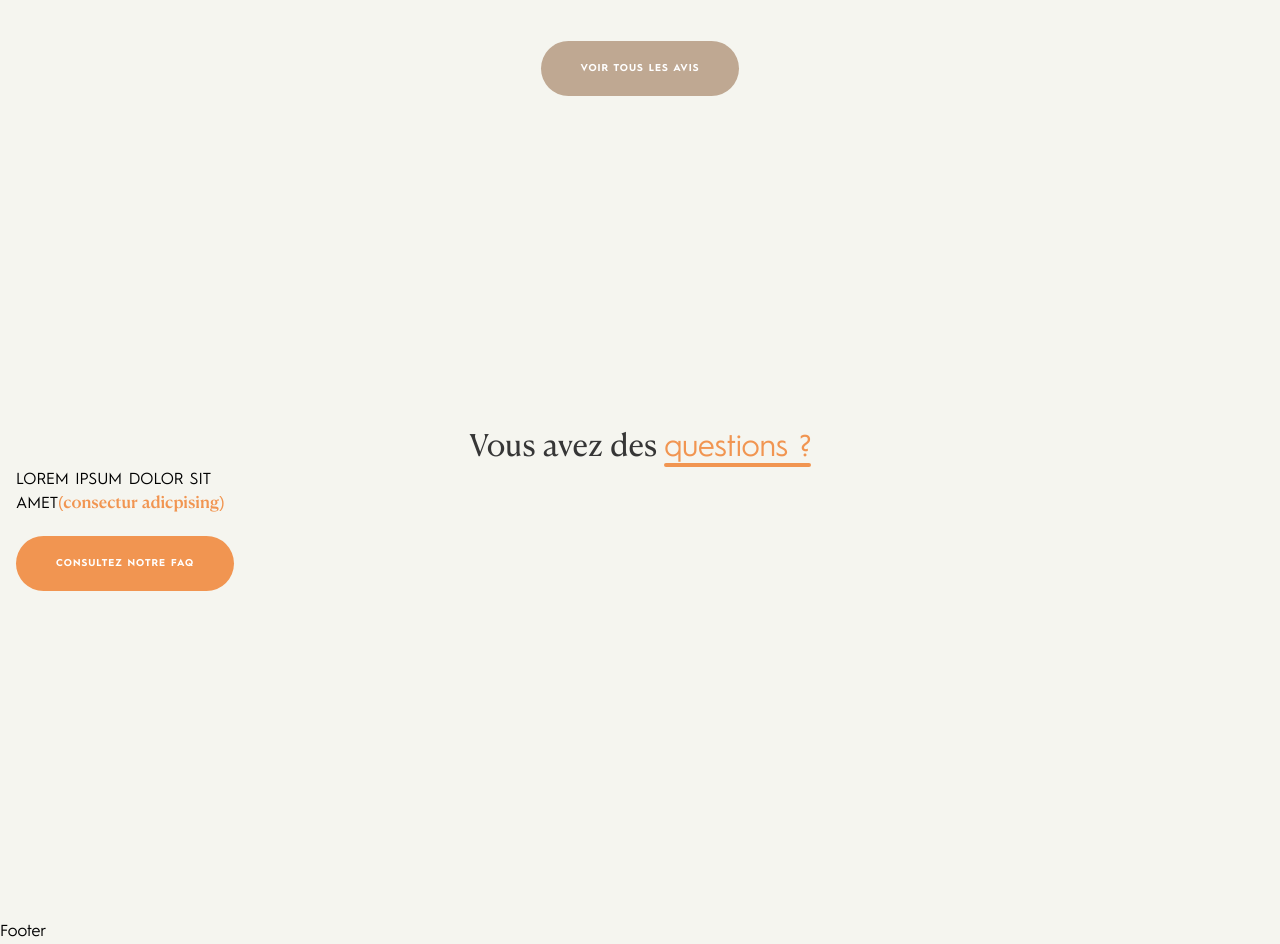
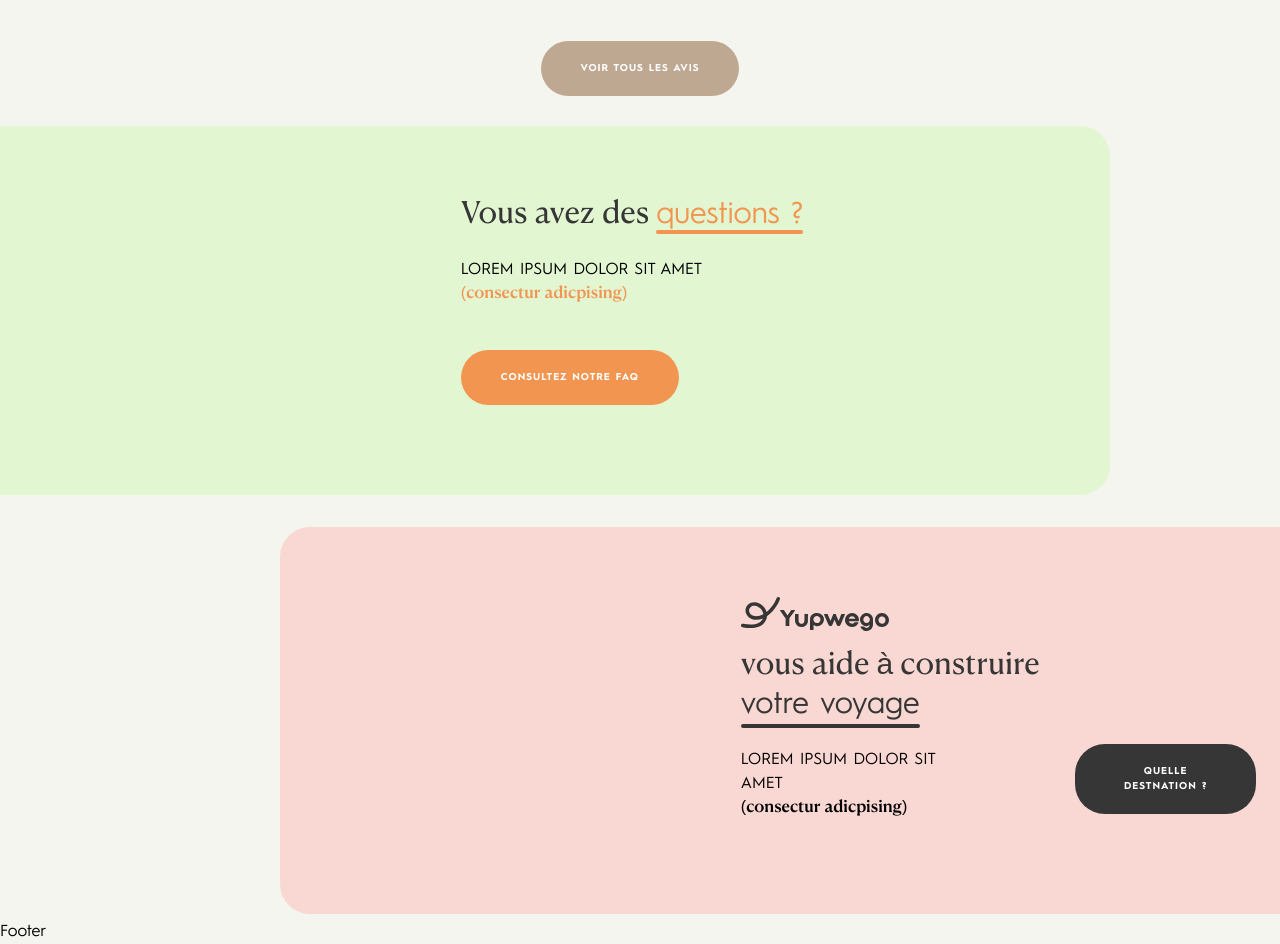
Before and after one commit to Iangolana/yup-integ, a Next.js app: page / in a window 1280 px wide. Shown: the part 1480-2424 px from the top of the page. Built offline with nearby package versions, Linux system fonts and the light colour scheme.

Commit message:
section faq to be continued

```diff
--- a/app/page.tsx
+++ b/app/page.tsx
@@ -1,3 +1,4 @@
+'use client'
 import Search from "@/components/Home/Search/page";
 import Avis from "@/components/Home/Avis/page";
 import Faq from "@/components/Home/Faq/page";
@@ -11,7 +12,7 @@ export default function Home() {
       <div id="slider" className="h-screen p-4 w-full">
         <Avis />
       </div>
-      <div id="faq" className="h-screen p-4 w-full">
+      <div id="faq" className="h-screen py-4 w-full">
         <Faq />
       </div>
     </>
--- a/components/Home/Avis/page.tsx
+++ b/components/Home/Avis/page.tsx
@@ -22,7 +22,7 @@ const Avis = () => {
       <div className="logo-wrapper flex justify-center pt-6 pb-3 px-3">
         <LogoNoir />
       </div>
-      <h2 className="titre-section my-4">
+      <h2 className="titre-section my-4  text-center">
         C’est <span>vous</span> qui en parlez le mieux
       </h2>
         <div className="h-full flex flex-col justify-center relative">
--- a/components/Home/Faq/page.tsx
+++ b/components/Home/Faq/page.tsx
@@ -1,22 +1,58 @@
+import LogoNoir from "@/components/icons/LogoNoir";
+
 const Faq = () => {
   return (
     <>
-      <div className="h-full flex flex-col justify-center">
-        <div className="flex flex-col">
-          <h2 className="titre-section">
-            Vous avez des <span>questions ?</span>
-          </h2>
+      <div className="h-full flex flex-col space-y-8 justify-center">
+        <div className="w-full max-w-[calc(100%-170px)] pl-[36%] pr-6 py-[70px] mr-auto relative after:absolute after:top-0 after:left-0 after:content-[' '] after:w-full after:h-full after:bg-[#E2F6D2] after:rounded-tr-30 after:rounded-br-30">
+          <div className="flex flex-col relative z-10">
+            <h2 className="titre-section">
+              Vous avez des <span>questions ?</span>
+            </h2>
 
-          <div className="w-[236px]">
-            <span className="uppercase">lorem ipsum dolor sit amet</span>
-            <span className="text-primary-orange font-canelaText font-medium">(consectur adicpising)</span>
-            <div className="py-5">
+            <div className="">
+              <div className="my-6">
+                <div className="uppercase block">
+                  lorem ipsum dolor sit amet
+                </div>
+                <div className="text-primary-orange font-canelaText font-medium block">
+                  (consectur adicpising)
+                </div>
+              </div>
+              <div className="py-5">
                 <button className="btn bg-primary-orange">
-                Consultez notre FAQ
+                  Consultez notre FAQ
                 </button>
+              </div>
             </div>
           </div>
+        </div>
+        <div className="w-full max-w-[calc(100%-280px)] pl-[36%] pr-6 py-[70px] ml-auto relative after:absolute after:top-0 after:left-0 after:content-[' '] after:w-full after:h-full after:bg-primary-pink after:rounded-tl-30 after:rounded-bl-30">
+          <div className="flex flex-col relative z-10">
+            <div className="mb-4">
+              <LogoNoir />
+            </div>
+            <h2 className="titre-section flex flex-col">
+              vous aide à construire{" "}
+              <span className="black w-fit">votre voyage</span>
+            </h2>
 
+            <div className="flex flex-row">
+              <div className="my-6">
+                <div className="uppercase block">
+                  lorem ipsum dolor sit amet
+                </div>
+                <div className="font-canelaText font-medium block">
+                  (consectur adicpising)
+                </div>
+              </div>
+              <div className="py-5 ml-[25%]">
+                <button className="btn bg-primary-black">
+                    quelle destnation ?
+                </button>
+              </div>
+            </div>
+          </div>
         </div>
       </div>
     </>
--- a/components/Home/Search/page.tsx
+++ b/components/Home/Search/page.tsx
@@ -12,7 +12,7 @@ const Search = () => {
         <a href="#" title="homepage" className="inline-block w-fit">
           <Logo />
         </a>
-        <div className="relative grow flex flex-col justify-center max-w-[223px] mx-auto">
+        <div className="relative grow flex flex-col justify-center w-full max-w-[calc(100%-223px)] mx-auto">
           <h1 className="text-[50px] max-w-[450px] font-canelaText font-medium leading-[48px]">
             L’assurance voyage{" "}
             <span className="font-hurmeSans1 font-normal">proche de vous</span>
--- a/styles/globals.css
+++ b/styles/globals.css
@@ -350,13 +350,19 @@
         @apply opacity-[0.75]
     }
     .titre-section{
-        @apply text-primary-black font-canelaText text-[30px] leading-[38.16px] text-center
+        @apply text-primary-black font-canelaText text-[30px] leading-[38.16px]
     }
     .titre-section > span{
         @apply text-primary-orange font-hurmeSans1 relative font-medium
     }
     .titre-section > span::before{
         @apply w-full h-1 rounded bg-primary-orange content-[""] inline-block absolute left-0 -bottom-1
+    }
+    .titre-section > span.black{
+        @apply text-primary-black
+    }
+    .titre-section > span.black::before{
+        @apply bg-primary-black
     }
     .btn{
         @apply rounded-30 font-bold tracking-widest text-white text-10 uppercase px-10 py-5
```
Also changed, not shown: 1 other file (tests, documents, lock files or other folders).
